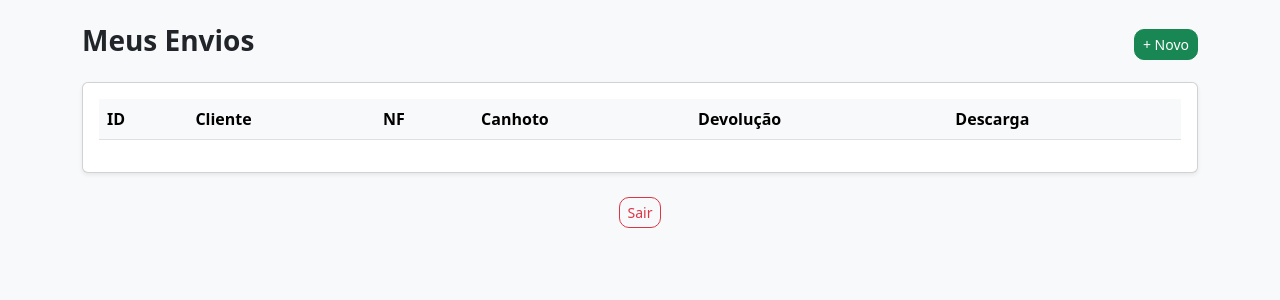
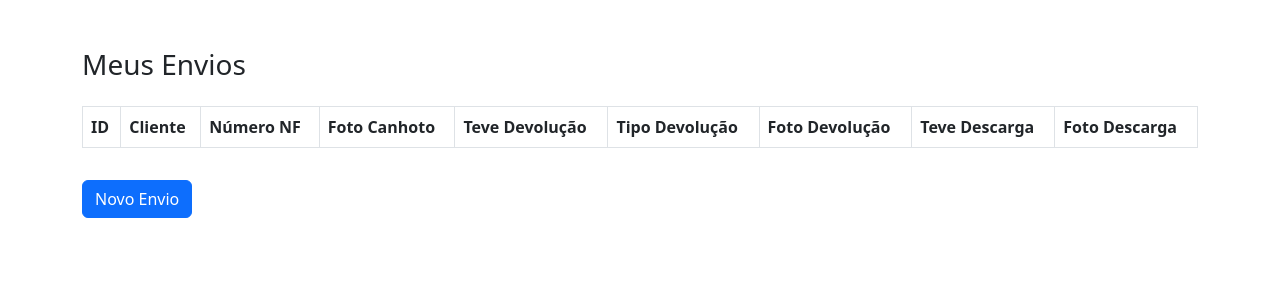
Before and after one commit to dataflowb2b-glitch/workflowcbr, a Flask app: page /meus_envios in a window 1280 px wide. Shown: the top 300 px of the page. Run offline with Flask 3, Linux system fonts and the light colour scheme; the visitor is signed in with stand-in values (Sample User, id 1); data that the repository does not hold is empty; parts of the project's set-up code (start-up, migrations or seed data) failed here and were passed over.

Commit message:
Update meus_envios.html

```diff
--- a/templates/meus_envios.html
+++ b/templates/meus_envios.html
@@ -2,157 +2,57 @@
 <html lang="pt-BR">
 <head>
     <meta charset="UTF-8">
-    <meta name="viewport" content="width=device-width, initial-scale=1">
     <title>Meus Envios</title>
+    <link href="https://cdn.jsdelivr.net/npm/bootstrap@5.3.0/dist/css/bootstrap.min.css" rel="stylesheet">
+</head>
+<body>
+<div class="container mt-5">
+    <h3>Meus Envios</h3>
 
-    <link href="https://cdn.jsdelivr.net/npm/bootstrap@5.3.0/dist/css/bootstrap.min.css" rel="stylesheet">
-
-    <style>
-        body {
-            background-color: #f8f9fa;
-        }
-
-        h3 {
-            font-weight: 600;
-        }
-
-        .card-envio {
-            border-radius: 14px;
-            border: none;
-        }
-
-        .btn {
-            border-radius: 10px;
-        }
-
-        .envio-label {
-            font-size: 13px;
-            color: #6c757d;
-        }
-
-        .envio-value {
-            font-weight: 500;
-        }
-    </style>
-</head>
-
-<body>
-
-<div class="container mt-4 mb-5">
-
-    <div class="d-flex justify-content-between align-items-center mb-3">
-        <h3>Meus Envios</h3>
-        <a href="{{ url_for('novo_envio') }}" class="btn btn-success btn-sm">
-            + Novo
-        </a>
-    </div>
-
-    <!-- ================= DESKTOP TABLE ================= -->
-    <div class="d-none d-md-block">
-        <div class="card p-3 shadow-sm">
-            <div class="table-responsive">
-                <table class="table table-striped align-middle">
-
-                    <thead class="table-light">
+    <table class="table table-bordered table-striped mt-4">
+        <thead>
             <tr>
                 <th>ID</th>
                 <th>Cliente</th>
-                            <th>NF</th>
-                            <th>Canhoto</th>
-                            <th>Devolução</th>
-                            <th>Descarga</th>
+                <th>Número NF</th>
+                <th>Foto Canhoto</th>
+                <th>Teve Devolução</th>
+                <th>Tipo Devolução</th> <!-- NOVO -->
+                <th>Foto Devolução</th>
+                <th>Teve Descarga</th>
+                <th>Foto Descarga</th>
             </tr>
         </thead>
-
         <tbody>
             {% for envio in envios %}
                 <tr>
                     <td>{{ envio.id }}</td>
                     <td>{{ envio.cliente }}</td>
                     <td>{{ envio.numero_nf }}</td>
-
                     <td>
                         {% if envio.foto_canhoto %}
-                                    <a href="{{ envio.foto_canhoto }}" target="_blank"
-                                       class="btn btn-sm btn-primary">Ver</a>
-                                {% else %}-{% endif %}
+                            <a href="{{ envio.foto_canhoto }}" target="_blank">Ver Foto</a>
+                        {% endif %}
                     </td>
-
+                    <td>{{ envio.teve_devolucao }}</td>
+                    <td>{{ envio.tipo_devolucao or "-" }}</td> <!-- NOVO -->
                     <td>
                         {% if envio.foto_devolucao %}
-                                    <a href="{{ envio.foto_devolucao }}" target="_blank"
-                                       class="btn btn-sm btn-warning">Ver</a>
-                                {% else %}-{% endif %}
+                            <a href="{{ envio.foto_devolucao }}" target="_blank">Ver Foto</a>
+                        {% endif %}
                     </td>
-
+                    <td>{{ envio.teve_descarga }}</td>
                     <td>
                         {% if envio.foto_descarga %}
-                                    <a href="{{ envio.foto_descarga }}" target="_blank"
-                                       class="btn btn-sm btn-info">Ver</a>
-                                {% else %}-{% endif %}
+                            <a href="{{ envio.foto_descarga }}" target="_blank">Ver Foto</a>
+                        {% endif %}
                     </td>
-
                 </tr>
             {% endfor %}
         </tbody>
+    </table>
 
-                </table>
+    <a href="{{ url_for('novo_envio') }}" class="btn btn-primary mt-3">Novo Envio</a>
 </div>
-        </div>
-    </div>
-
-    <!-- ================= MOBILE CARDS ================= -->
-    <div class="d-md-none">
-
-        {% for envio in envios %}
-        <div class="card card-envio shadow-sm mb-3 p-3">
-
-            <div class="mb-2">
-                <div class="envio-label">ID</div>
-                <div class="envio-value">#{{ envio.id }}</div>
-            </div>
-
-            <div class="mb-2">
-                <div class="envio-label">Cliente</div>
-                <div class="envio-value">{{ envio.cliente }}</div>
-            </div>
-
-            <div class="mb-3">
-                <div class="envio-label">NF</div>
-                <div class="envio-value">{{ envio.numero_nf }}</div>
-            </div>
-
-            <div class="d-grid gap-2">
-
-                {% if envio.foto_canhoto %}
-                <a href="{{ envio.foto_canhoto }}" target="_blank"
-                   class="btn btn-primary btn-sm">📄 Ver Canhoto</a>
-                {% endif %}
-
-                {% if envio.foto_devolucao %}
-                <a href="{{ envio.foto_devolucao }}" target="_blank"
-                   class="btn btn-warning btn-sm">↩ Ver Devolução</a>
-                {% endif %}
-
-                {% if envio.foto_descarga %}
-                <a href="{{ envio.foto_descarga }}" target="_blank"
-                   class="btn btn-info btn-sm">📦 Ver Descarga</a>
-                {% endif %}
-
-            </div>
-
-        </div>
-        {% endfor %}
-
-    </div>
-
-    <div class="text-center mt-4">
-        <a href="{{ url_for('logout') }}" class="btn btn-outline-danger btn-sm">
-            Sair
-        </a>
-    </div>
-
-</div>
-
 </body>
 </html>
```
Lines whose indentation alone changed are shown as unchanged.
